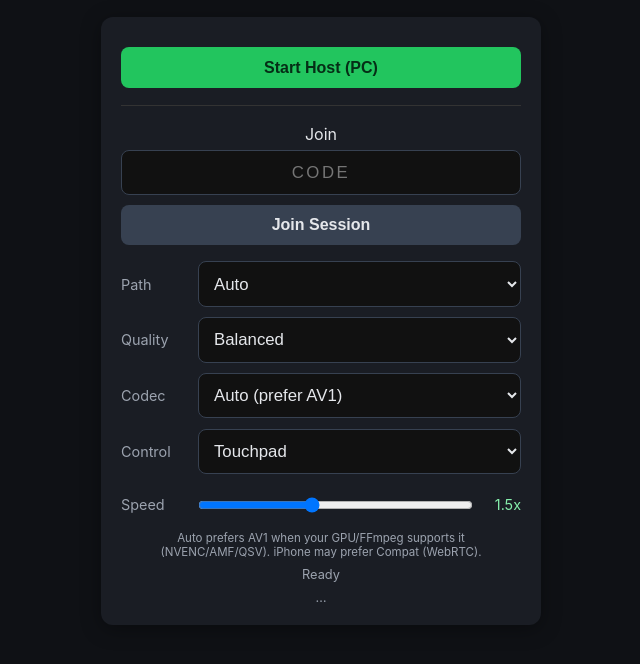
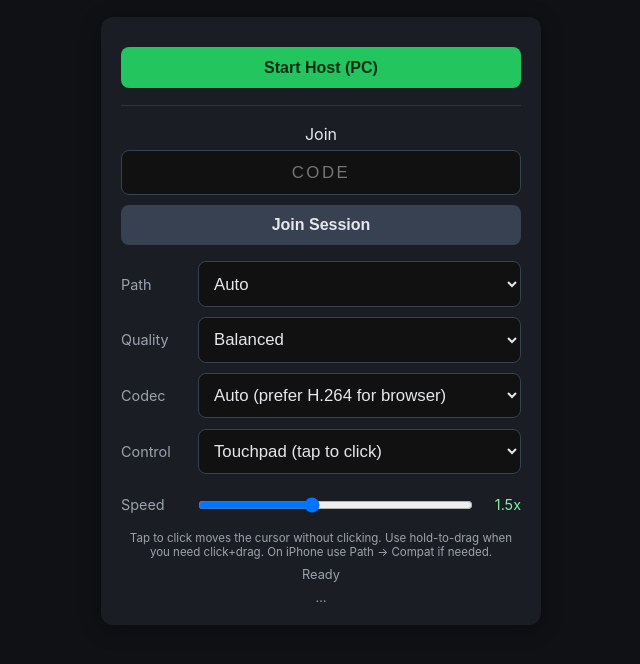
Before and after one commit to IornMan1213/couchforge, a website: page public/index.html in a window 1280 px wide. Shown: the part 68-732 px from the top of the page, without its empty margins (319-959 px from the left). Drawn offline with nearby package versions, Linux system fonts and the light colour scheme; no server answers.

Commit message:
Touchpad: click only on taps; add optional hold-to-drag mode

```diff
--- a/public/index.html
+++ b/public/index.html
@@ -105,7 +105,7 @@
     <div class="row">
       <label>Codec</label>
       <select id="codecMode">
-        <option value="auto" selected>Auto (prefer AV1)</option>
+        <option value="auto" selected>Auto (prefer H.264 for browser)</option>
         <option value="av1">AV1</option>
         <option value="hevc">HEVC</option>
         <option value="h264">H.264</option>
@@ -114,7 +114,8 @@
     <div class="row">
       <label>Control</label>
       <select id="inputMode">
-        <option value="touchpad" selected>Touchpad</option>
+        <option value="touchpad" selected>Touchpad (tap to click)</option>
+        <option value="touchpad-drag">Touchpad (hold to drag)</option>
         <option value="touchscreen">Touchscreen</option>
       </select>
     </div>
@@ -123,7 +124,7 @@
       <input type="range" id="sens" min="0.5" max="3" step="0.1" value="1.5" />
       <span id="sensVal" style="color:#86efac;min-width:2.4rem;text-align:right;">1.5x</span>
     </div>
-    <p class="hint">Auto prefers AV1 when your GPU/FFmpeg supports it (NVENC/AMF/QSV). iPhone may prefer Compat (WebRTC).</p>
+    <p class="hint">Tap to click moves the cursor without clicking. Use hold-to-drag when you need click+drag. On iPhone use Path → Compat if needed.</p>
 
     <div id="status">Ready</div>
     <div id="connStatus">…</div>
```
